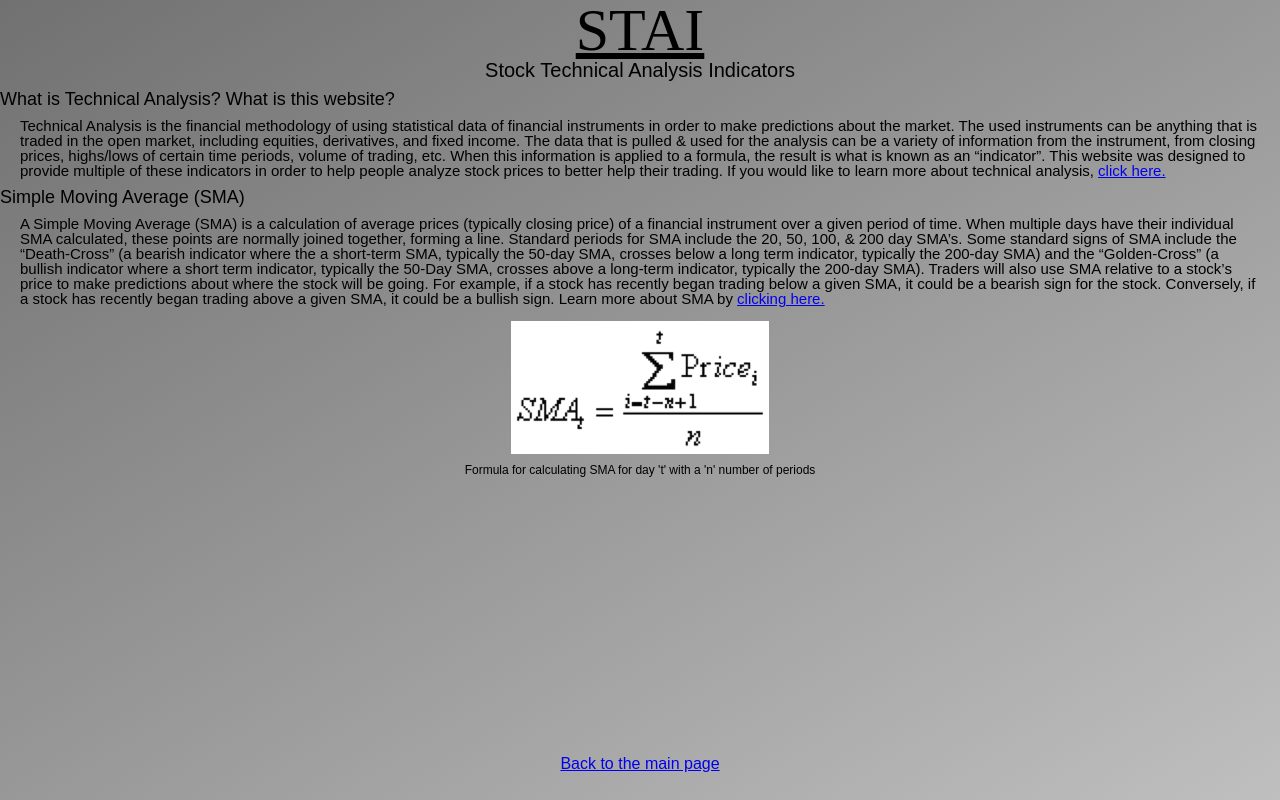
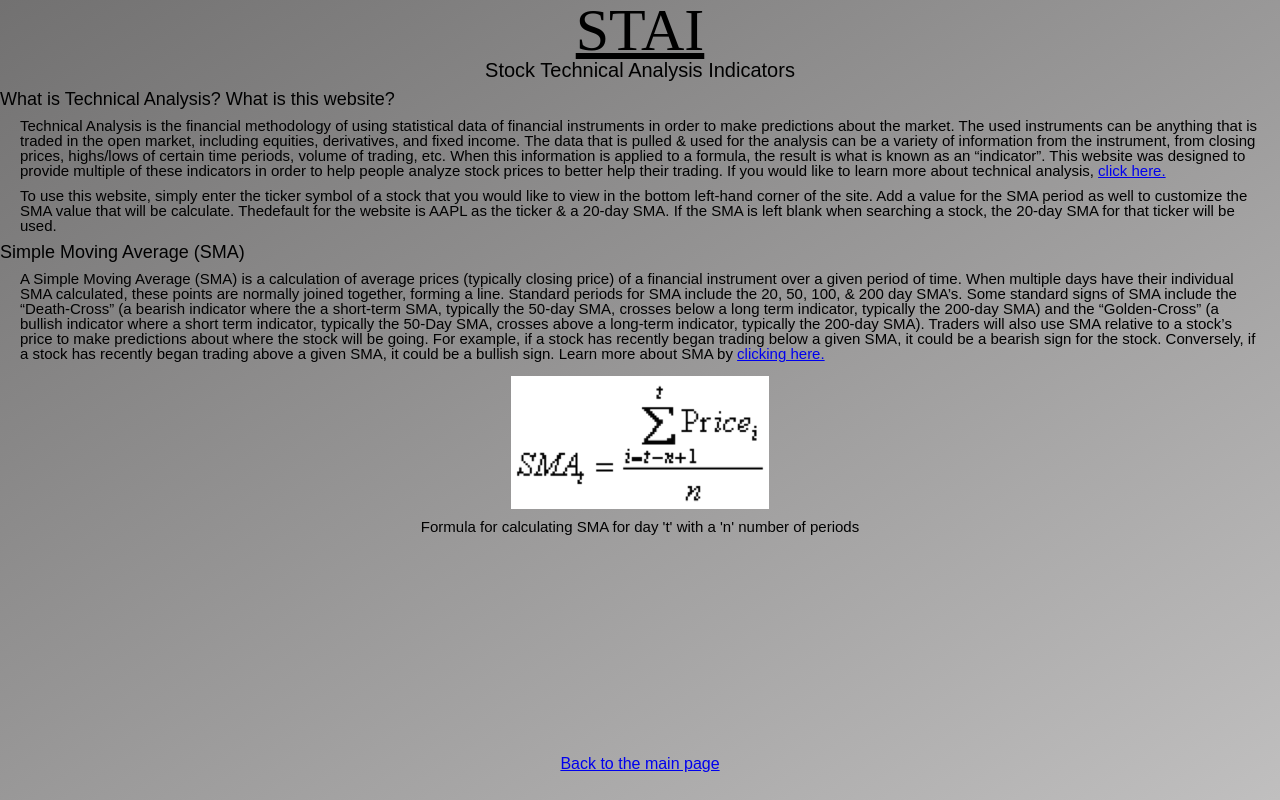
Before and after one commit to cdellacqua123/stai_js_project, a website built with webpack: page about_page.html in a window 1280 px wide. Built offline with nearby package versions, Linux system fonts and the light colour scheme.

Commit message:
Added section in about on how to use website; adjust font size below formula pic

```diff
--- a/about_page.html
+++ b/about_page.html
@@ -26,6 +26,13 @@
         <a href="https://www.investopedia.com/terms/t/technicalanalysis.asp">
         click here.</a>
     </p>
+    <p class="what"> To use this website, simply enter the ticker symbol of a
+        stock that you would like to view in the bottom left-hand corner of the
+        site. Add a value for the SMA period as well to customize the SMA value
+        that will be calculate. Thedefault for the website is AAPL as the ticker
+        & a 20-day SMA. If the SMA is left blank when searching a stock, the 20-day
+        SMA for that ticker will be used.
+    </p>
     <h3>Simple Moving Average (SMA)</h3>
     <p class='what'>A Simple Moving Average (SMA) is a calculation of average prices (typically
         closing price) of a financial instrument over a given period of time. When
--- a/src/styles/stylings.css
+++ b/src/styles/stylings.css
@@ -75,7 +75,7 @@ h3 {
 
 .form-txt {
     margin-top: 10px;
-    font-size: 12px;
+    font-size: 15px;
     font-family: Arial, Helvetica, sans-serif;
     text-align: center;
 }
```
Also changed, not shown: dist/main.css.
